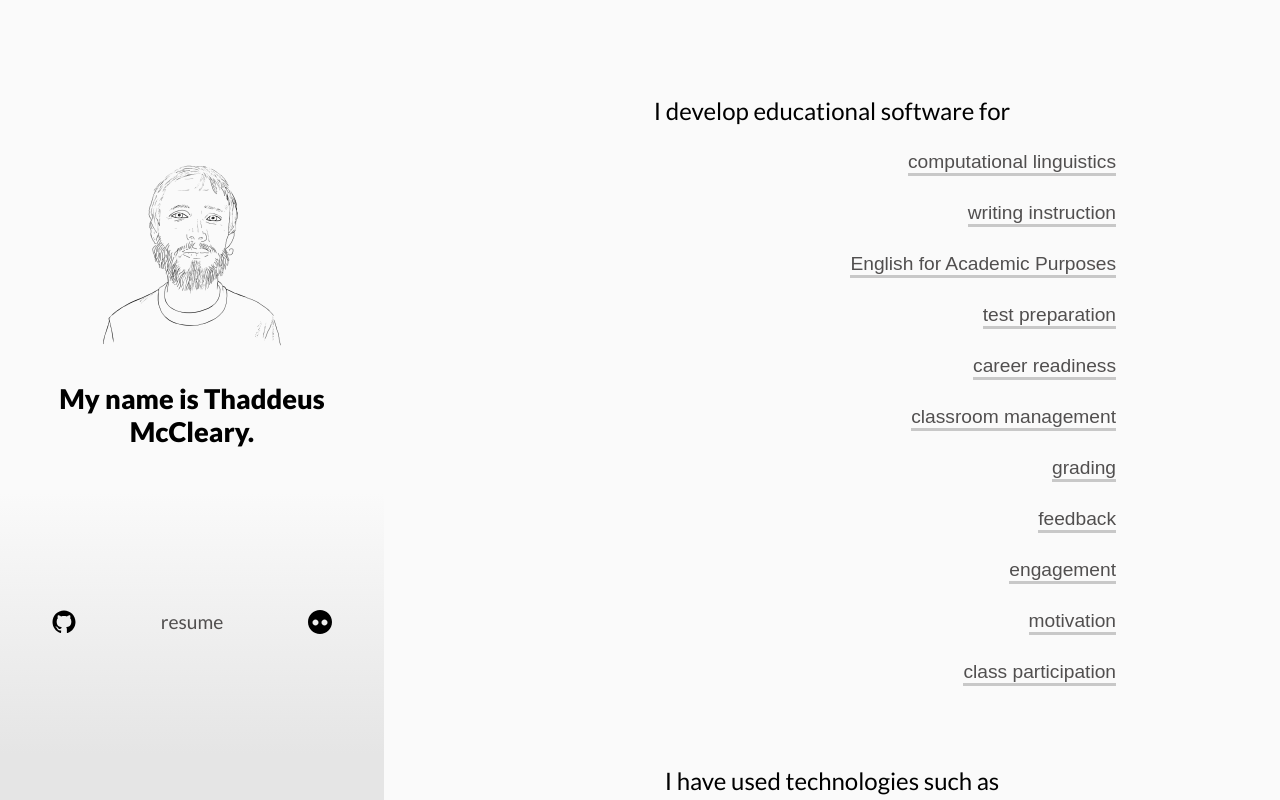
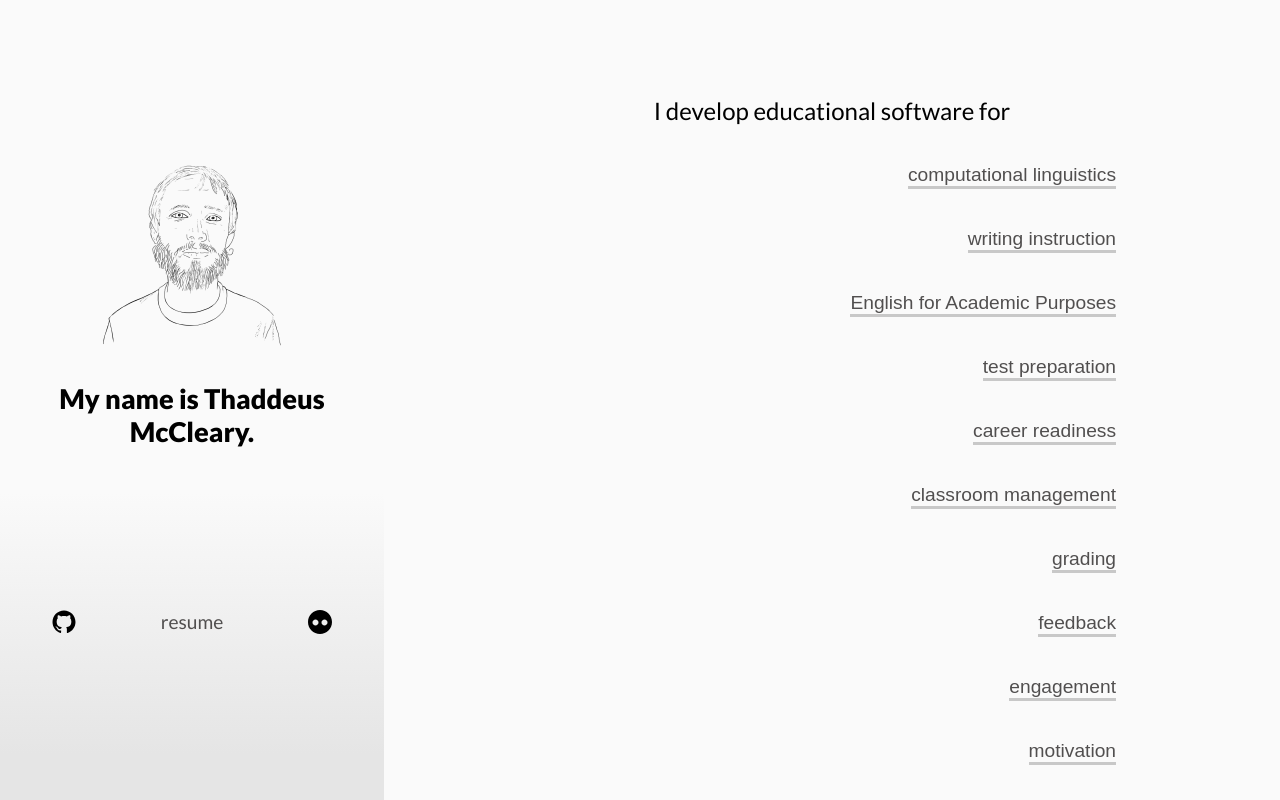
Before and after one commit to thaddeusm/portfolio, a Svelte app: page / in a window 1280 px wide. Built offline with nearby package versions, Linux system fonts and the light colour scheme.

Commit message:
Improve text size of tags, spacing

```diff
--- a/public/global.css
+++ b/public/global.css
@@ -70,8 +70,8 @@ ul {
 }
 
 li {
-	font-size: 1.2rem;
-	margin: 1.5rem 0;
+	font-size: 1.5rem;
+	margin: 2rem 0;
 	text-align: right;
 }
 
--- a/src/components/Card.svelte
+++ b/src/components/Card.svelte
@@ -12,12 +12,6 @@
 </script>
 
 <style>
-	@media screen and (max-width: 800px) {
-		.container {
-
-		}
-	}
-
 	@media screen and (min-width: 801px) {
 		.container {
 			border-radius: .2rem;
--- a/src/views/Home.svelte
+++ b/src/views/Home.svelte
@@ -39,7 +39,7 @@
 	}
 
 	ul {
-		margin-bottom: 5rem;
+		margin-bottom: 6rem;
 	}
 </style>
 
```
